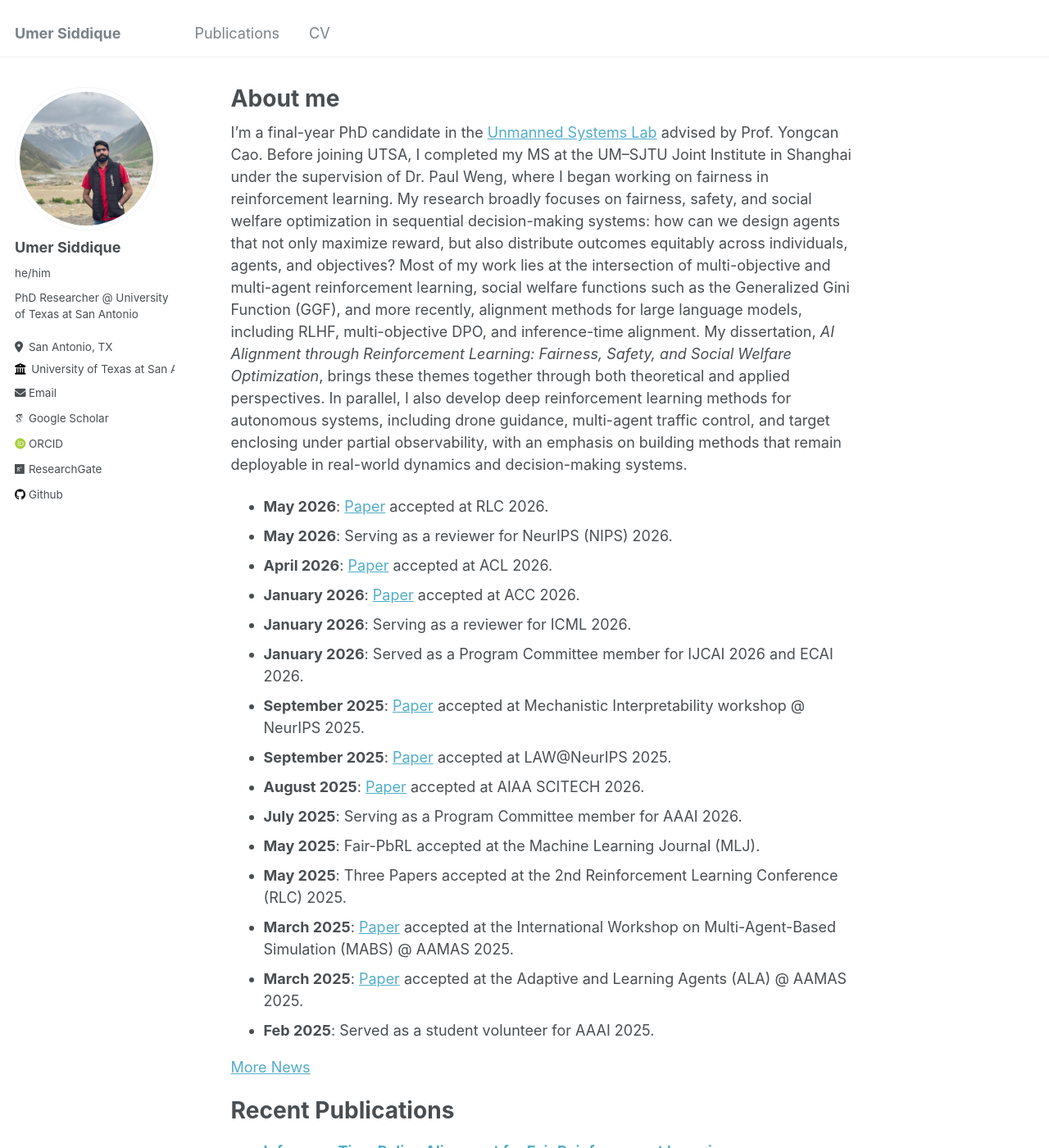
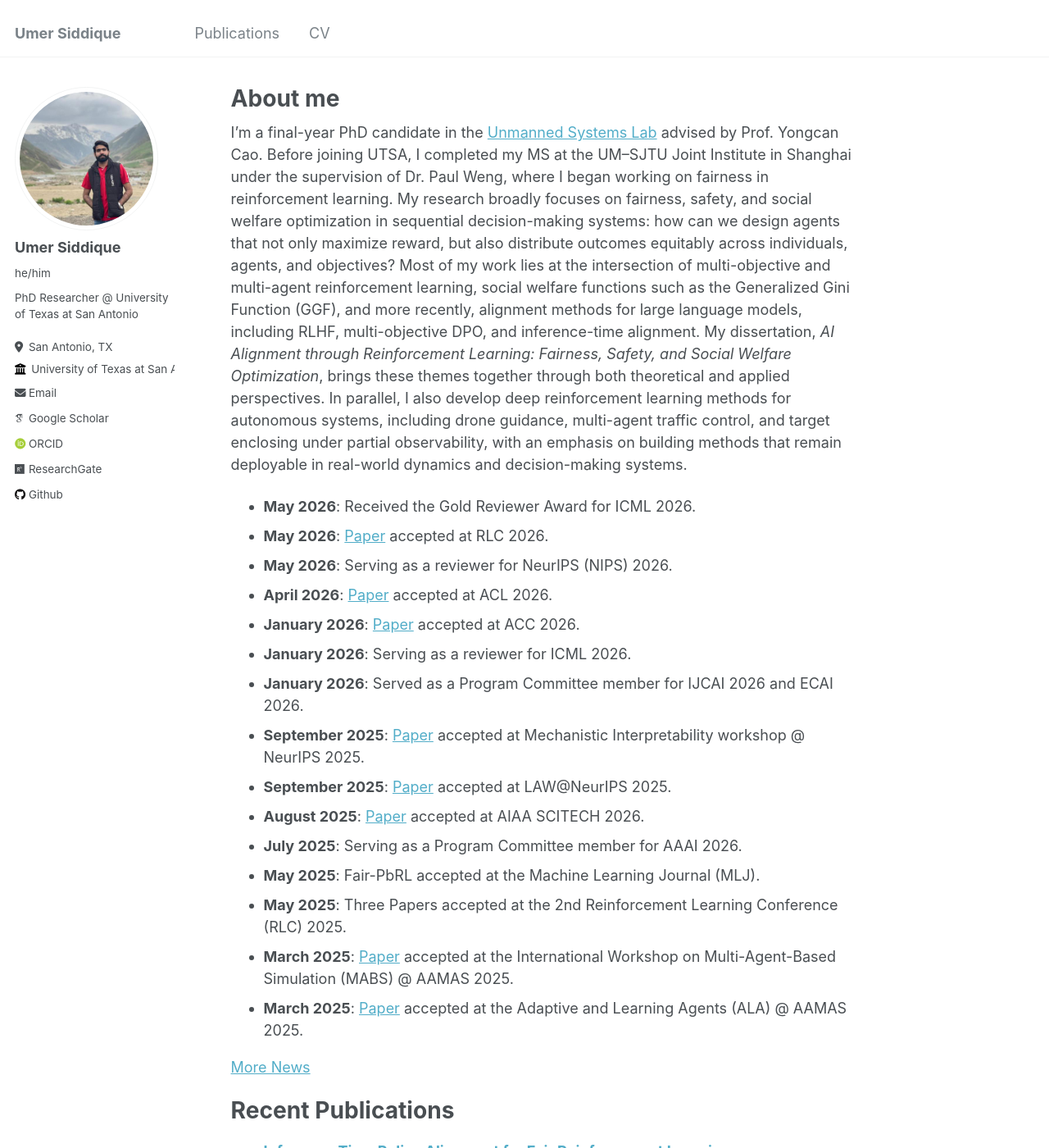
Before and after one commit to umersiddique94/umersiddique94.github.io, a Jekyll site: the page built from _pages/about.md, in a window 1280 px wide and 1400 px high. Shown: the whole window at 82% size. Built offline with Jekyll 4.4.1, drawn with Linux system fonts in a browser that asks for light colours; some web fonts are replaced.

Commit message:
added icml award

```diff
--- a/_data/news.yml
+++ b/_data/news.yml
@@ -1,3 +1,5 @@
+- date: "May 2026"
+  content: "Received the Gold Reviewer Award for ICML 2026."
 - date: "May 2026"
   content: "<a href='/publication/2026-RLC-Fairness'>Paper</a> accepted at RLC 2026."
 - date: "May 2026"
```
Also changed, not shown: 1 other file.
